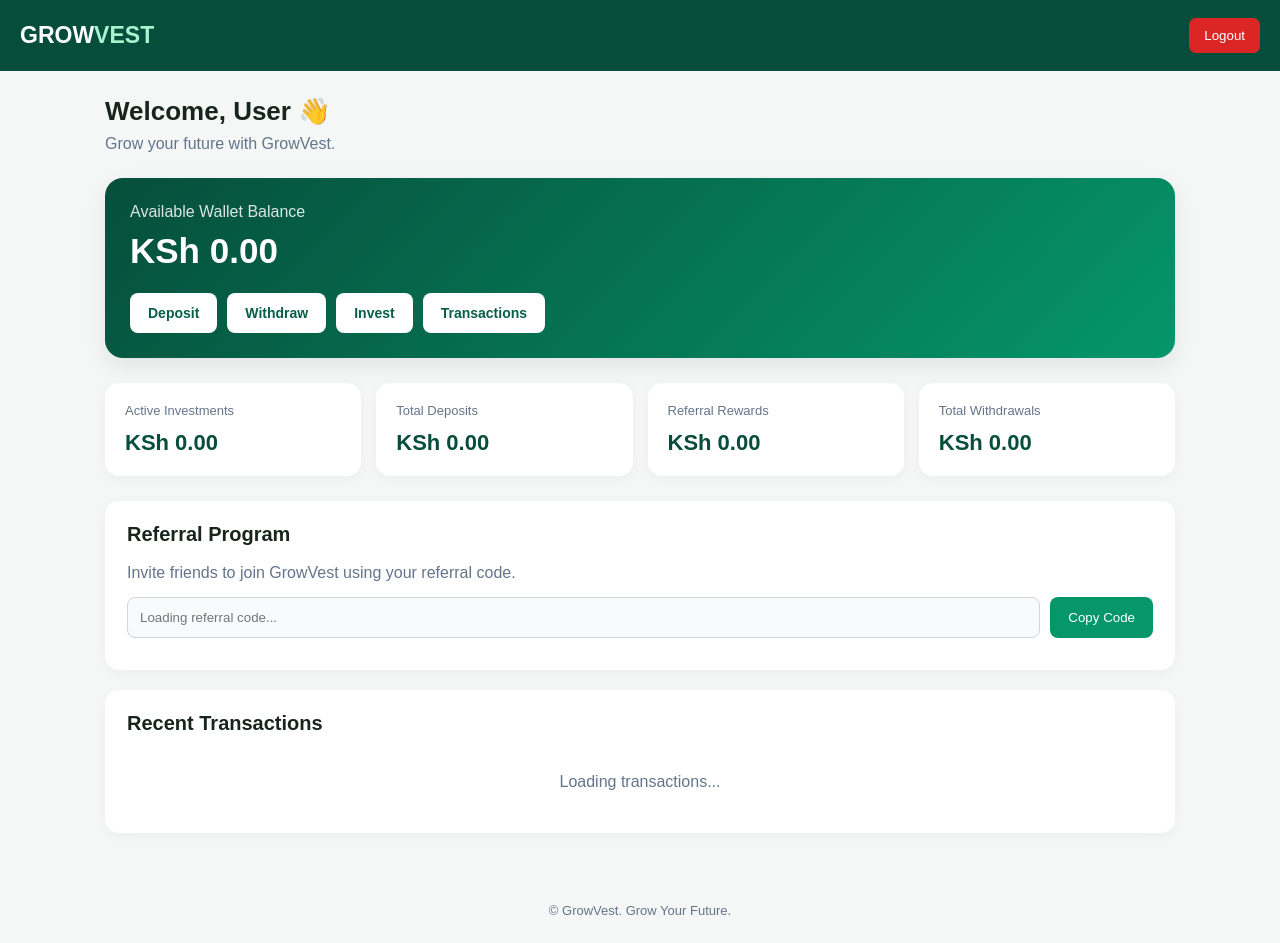
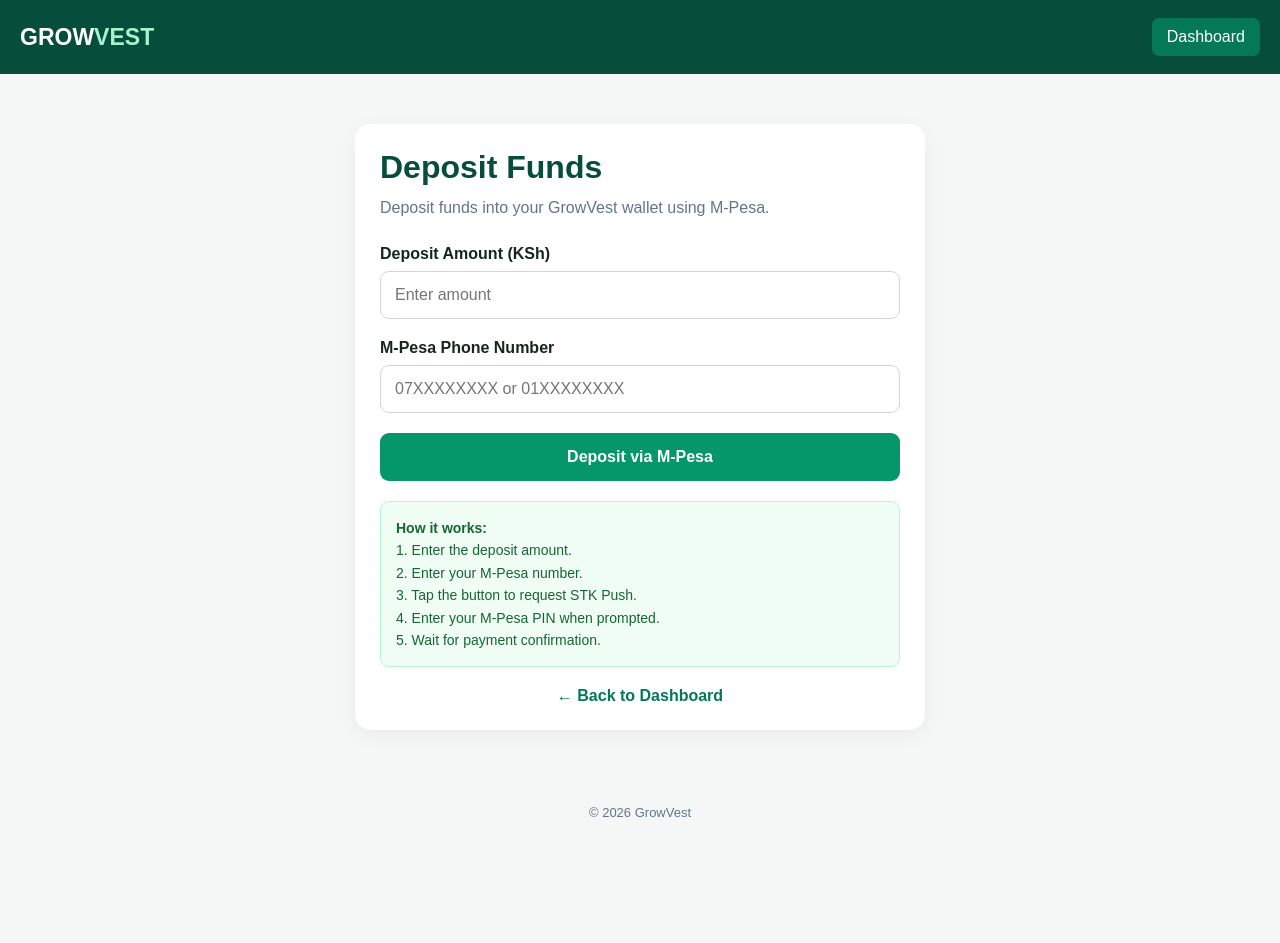
Before and after one commit to Valleydeals/GROWVEST, a website: page deposit.html in a window 1280 px wide. After the commit the page ends 845 px from the top, so only its background shows below. Drawn offline with Linux system fonts and the light colour scheme; sample sign-in values are in the browser's storage.

Commit message:
update deposit.html

```diff
--- a/deposit.html
+++ b/deposit.html
@@ -4,7 +4,7 @@
 <head>
 <meta charset="UTF-8">
 <meta name="viewport" content="width=device-width, initial-scale=1.0">
-<title>GrowVest Dashboard</title>
+<title>GrowVest - Deposit</title>
 
 <style>
 * {
@@ -37,187 +37,90 @@ header {
     color: #a7f3d0;
 }
 
-header button {
-    background: #dc2626;
+header a {
+    color: white;
+    text-decoration: none;
+    background: #047857;
+    padding: 10px 15px;
+    border-radius: 7px;
+}
+
+.container {
+    max-width: 600px;
+    margin: 35px auto;
+    padding: 15px;
+}
+
+.card {
+    background: white;
+    padding: 25px;
+    border-radius: 16px;
+    box-shadow: 0 5px 20px rgba(0,0,0,0.05);
+}
+
+.card h1 {
+    margin-bottom: 10px;
+    color: #064e3b;
+}
+
+.subtitle {
+    color: #64748b;
+    margin-bottom: 25px;
+    line-height: 1.5;
+}
+
+label {
+    display: block;
+    margin-bottom: 8px;
+    font-weight: bold;
+}
+
+input {
+    width: 100%;
+    padding: 14px;
+    border: 1px solid #d1d5db;
+    border-radius: 9px;
+    margin-bottom: 20px;
+    font-size: 16px;
+}
+
+input:focus {
+    outline: none;
+    border-color: #059669;
+}
+
+button {
+    width: 100%;
+    padding: 15px;
+    background: #059669;
     color: white;
     border: none;
-    padding: 10px 15px;
-    border-radius: 7px;
+    border-radius: 9px;
+    font-size: 16px;
+    font-weight: bold;
     cursor: pointer;
 }
 
-.container {
-    max-width: 1100px;
-    margin: auto;
-    padding: 25px 15px;
+button:hover {
+    background: #047857;
 }
 
-.welcome {
-    margin-bottom: 25px;
-}
-
-.welcome h1 {
-    font-size: 26px;
-    margin-bottom: 8px;
-}
-
-.welcome p {
-    color: #64748b;
-}
-
-.balance-card {
-    background: linear-gradient(135deg, #064e3b, #059669);
-    color: white;
-    padding: 25px;
-    border-radius: 18px;
-    margin-bottom: 25px;
-    box-shadow: 0 8px 25px rgba(0,0,0,0.08);
-}
-
-.balance-card p {
-    opacity: 0.85;
-    margin-bottom: 10px;
-}
-
-.balance-card h2 {
-    font-size: 35px;
-    margin-bottom: 22px;
-}
-
-.actions {
-    display: flex;
-    flex-wrap: wrap;
-    gap: 10px;
-}
-
-.actions a {
-    text-decoration: none;
-    background: white;
-    color: #065f46;
-    padding: 12px 18px;
-    border-radius: 8px;
-    font-weight: bold;
-    font-size: 14px;
-}
-
-.actions a:hover {
-    opacity: 0.85;
-}
-
-.stats {
-    display: grid;
-    grid-template-columns: repeat(4, 1fr);
-    gap: 15px;
-    margin-bottom: 25px;
-}
-
-.stat-card {
-    background: white;
-    padding: 20px;
-    border-radius: 14px;
-    box-shadow: 0 3px 12px rgba(0,0,0,0.04);
-}
-
-.stat-card p {
-    color: #64748b;
-    font-size: 13px;
-    margin-bottom: 12px;
-}
-
-.stat-card h2 {
-    font-size: 22px;
-    color: #064e3b;
-}
-
-.section {
-    background: white;
-    padding: 22px;
-    border-radius: 14px;
-    margin-bottom: 20px;
-    box-shadow: 0 3px 12px rgba(0,0,0,0.04);
-}
-
-.section h2 {
-    margin-bottom: 18px;
-    font-size: 20px;
-}
-
-.referral-box {
-    display: flex;
-    gap: 10px;
-    flex-wrap: wrap;
-}
-
-.referral-box input {
-    flex: 1;
-    min-width: 150px;
-    padding: 12px;
-    border: 1px solid #d1d5db;
-    border-radius: 8px;
-    background: #f9fafb;
-}
-
-.referral-box button {
-    background: #059669;
-    color: white;
-    border: none;
-    padding: 12px 18px;
-    border-radius: 8px;
-    cursor: pointer;
-}
-
-.transaction {
-    display: flex;
-    justify-content: space-between;
-    align-items: center;
-    gap: 10px;
-    padding: 15px 0;
-    border-bottom: 1px solid #eee;
-}
-
-.transaction:last-child {
-    border-bottom: none;
-}
-
-.transaction-info h4 {
-    margin-bottom: 5px;
-    font-size: 15px;
-}
-
-.transaction-info p {
-    font-size: 12px;
-    color: #64748b;
-}
-
-.amount {
-    font-weight: bold;
-    white-space: nowrap;
-}
-
-.positive {
-    color: #059669;
-}
-
-.negative {
-    color: #dc2626;
-}
-
-.status {
-    font-size: 12px;
-    margin-top: 5px;
-}
-
-.empty-state {
-    text-align: center;
-    padding: 25px;
-    color: #64748b;
+button:disabled {
+    opacity: 0.6;
+    cursor: not-allowed;
 }
 
 .message {
-    padding: 12px;
-    margin-bottom: 15px;
-    border-radius: 8px;
     display: none;
+    padding: 14px;
+    margin-bottom: 20px;
+    border-radius: 9px;
+    line-height: 1.5;
+}
+
+.success {
+    background: #d1fae5;
+    color: #065f46;
 }
 
 .error {
@@ -225,10 +128,29 @@ header button {
     color: #991b1b;
 }
 
-.loading {
-    color: #64748b;
-    padding: 20px;
+.info {
+    background: #dbeafe;
+    color: #1e40af;
+}
+
+.payment-note {
+    margin-top: 20px;
+    background: #f0fdf4;
+    border: 1px solid #bbf7d0;
+    padding: 15px;
+    border-radius: 9px;
+    color: #166534;
+    font-size: 14px;
+    line-height: 1.6;
+}
+
+.back-link {
+    display: block;
+    margin-top: 20px;
     text-align: center;
+    color: #047857;
+    text-decoration: none;
+    font-weight: bold;
 }
 
 footer {
@@ -238,38 +160,6 @@ footer {
     font-size: 13px;
 }
 
-@media(max-width: 768px) {
-    .stats {
-        grid-template-columns: repeat(2, 1fr);
-    }
-
-    .welcome h1 {
-        font-size: 23px;
-    }
-
-    .balance-card h2 {
-        font-size: 29px;
-    }
-}
-
-@media(max-width: 400px) {
-    .stats {
-        grid-template-columns: 1fr 1fr;
-    }
-
-    .stat-card {
-        padding: 15px;
-    }
-
-    .stat-card h2 {
-        font-size: 18px;
-    }
-
-    .actions a {
-        flex: 1;
-        text-align: center;
-    }
-}
 </style>
 </head>
 
@@ -277,90 +167,69 @@ footer {
 
 <header>
     <div class="logo">GROW<span>VEST</span></div>
-    <button onclick="logout()">Logout</button>
+    <a href="dashboard.html">Dashboard</a>
 </header>
 
 <div class="container">
 
-    <div id="errorMessage" class="message error"></div>
+    <div class="card">
 
-    <div class="welcome">
-        <h1>Welcome, <span id="welcomeName">User</span> 👋</h1>
-        <p>Grow your future with GrowVest.</p>
-    </div>
+        <h1>Deposit Funds</h1>
 
-    <div class="balance-card">
-        <p>Available Wallet Balance</p>
-        <h2 id="balance">KSh 0.00</h2>
+        <p class="subtitle">
+            Deposit funds into your GrowVest wallet using M-Pesa.
+        </p>
 
-        <div class="actions">
-            <a href="deposit.html">Deposit</a>
-            <a href="withdraw.html">Withdraw</a>
-            <a href="investments.html">Invest</a>
-            <a href="transactions.html">Transactions</a>
-        </div>
-    </div>
+        <div id="message" class="message"></div>
 
-    <div class="stats">
+        <form id="depositForm">
 
-        <div class="stat-card">
-            <p>Active Investments</p>
-            <h2 id="activeInvestments">KSh 0.00</h2>
+            <label for="amount">Deposit Amount (KSh)</label>
+
+            <input
+                type="number"
+                id="amount"
+                min="1"
+                step="1"
+                placeholder="Enter amount"
+                required
+            >
+
+            <label for="phone">M-Pesa Phone Number</label>
+
+            <input
+                type="tel"
+                id="phone"
+                placeholder="07XXXXXXXX or 01XXXXXXXX"
+                required
+            >
+
+            <button type="submit" id="depositBtn">
+                Deposit via M-Pesa
+            </button>
+
+        </form>
+
+        <div class="payment-note">
+            <strong>How it works:</strong><br>
+            1. Enter the deposit amount.<br>
+            2. Enter your M-Pesa number.<br>
+            3. Tap the button to request STK Push.<br>
+            4. Enter your M-Pesa PIN when prompted.<br>
+            5. Wait for payment confirmation.
         </div>
 
-        <div class="stat-card">
-            <p>Total Deposits</p>
-            <h2 id="totalDeposits">KSh 0.00</h2>
-        </div>
+        <a href="dashboard.html" class="back-link">
+            ← Back to Dashboard
+        </a>
 
-        <div class="stat-card">
-            <p>Referral Rewards</p>
-            <h2 id="referralRewards">KSh 0.00</h2>
-        </div>
-
-        <div class="stat-card">
-            <p>Total Withdrawals</p>
-            <h2 id="totalWithdrawals">KSh 0.00</h2>
-        </div>
-
-    </div>
-
-    <div class="section">
-        <h2>Referral Program</h2>
-        <p style="color:#64748b;margin-bottom:15px;">
-            Invite friends to join GrowVest using your referral code.
-        </p>
-
-        <div class="referral-box">
-            <input
-                type="text"
-                id="referralCode"
-                readonly
-                placeholder="Loading referral code..."
-            >
-
-            <button onclick="copyReferralCode()">Copy Code</button>
-        </div>
-
-        <p id="referralMessage" style="margin-top:10px;color:#059669;"></p>
-    </div>
-
-    <div class="section">
-        <h2>Recent Transactions</h2>
-
-        <div id="transactionsList">
-            <div class="loading">
-                Loading transactions...
-            </div>
-        </div>
     </div>
 
 </div>
 
 <footer>
-    © <span id="year"></span> GrowVest. Grow Your Future.
+    © <span id="year"></span> GrowVest
 </footer>
-
 
 <script>
 
@@ -369,6 +238,9 @@ const token = localStorage.getItem("growvest_token");
 if (!token) {
     window.location.href = "login.html";
 }
+
+document.getElementById("year").textContent =
+    new Date().getFullYear();
 
 const form = document.getElementById("depositForm");
 const button = document.getElementById("depositBtn");
@@ -407,7 +279,6 @@ function sleep(ms) {
 
 async function checkPaymentStatus(reference) {
 
-    // Maximum 12 checks, 5 seconds apart
     for (let attempt = 1; attempt <= 12; attempt++) {
 
         await sleep(5000);
@@ -441,14 +312,15 @@ async function checkPaymentStatus(reference) {
             if (status === "completed") {
 
                 showMessage(
-                    "Payment successful! Your wallet has been credited.",
+                    "Payment confirmed! Your wallet has been credited.",
                     "success"
                 );
 
                 button.textContent = "Payment Completed";
+
                 form.reset();
 
-                return;
+                return true;
             }
 
             if (status === "failed") {
@@ -458,7 +330,7 @@ async function checkPaymentStatus(reference) {
                     "error"
                 );
 
-                return;
+                return false;
             }
 
             if (status === "cancelled") {
@@ -468,29 +340,31 @@ async function checkPaymentStatus(reference) {
                     "error"
                 );
 
-                return;
+                return false;
             }
 
             showMessage(
-                "Waiting for payment... Please complete the M-Pesa prompt on your phone.",
-                "success"
+                "Waiting for M-Pesa payment. Please enter your PIN on your phone.",
+                "info"
             );
 
         } catch (error) {
 
-            console.error("Status check error:", error);
+            console.error("Payment status error:", error);
 
             showMessage(
-                "Payment initiated. We are checking its status...",
-                "success"
+                "Payment initiated. Checking payment status...",
+                "info"
             );
         }
     }
 
     showMessage(
-        "We haven't received confirmation yet. If you paid, please wait and check your dashboard before making another deposit.",
-        "success"
+        "Confirmation has not arrived yet. If you already paid, please check your dashboard before trying another deposit.",
+        "info"
     );
+
+    return false;
 }
 
 form.addEventListener("submit", async function(e) {
@@ -536,7 +410,6 @@ form.addEventListener("submit", async function(e) {
 
     try {
 
-        // Initiate STK Push
         const response = await fetch(
             "/.netlify/functions/deposit",
             {
@@ -546,8 +419,8 @@ form.addEventListener("submit", async function(e) {
                     "Authorization": "Bearer " + token
                 },
                 body: JSON.stringify({
-                    amount,
-                    phone
+                    amount: amount,
+                    phone: phone
                 })
             }
         );
@@ -555,30 +428,29 @@ form.addEventListener("submit", async function(e) {
         const data = await response.json();
 
         if (!response.ok) {
-
             throw new Error(
                 data.message || "Deposit request failed."
             );
         }
 
         if (!data.reference) {
-
             throw new Error(
                 "Payment reference was not returned."
             );
         }
 
         showMessage(
-            "STK Push sent! Enter your M-Pesa PIN on your phone. Waiting for confirmation...",
-            "success"
+            "STK Push initiated. Check your phone and enter your M-Pesa PIN.",
+            "info"
         );
 
         button.textContent = "Waiting for payment...";
 
-        // Automatically poll payment status
         await checkPaymentStatus(data.reference);
 
     } catch (error) {
+
+        console.error("Deposit error:", error);
 
         showMessage(
             error.message || "Unable to initiate payment.",
@@ -599,7 +471,5 @@ form.addEventListener("submit", async function(e) {
 
 </script>
 
-
-
 </body>
 </html>
```
